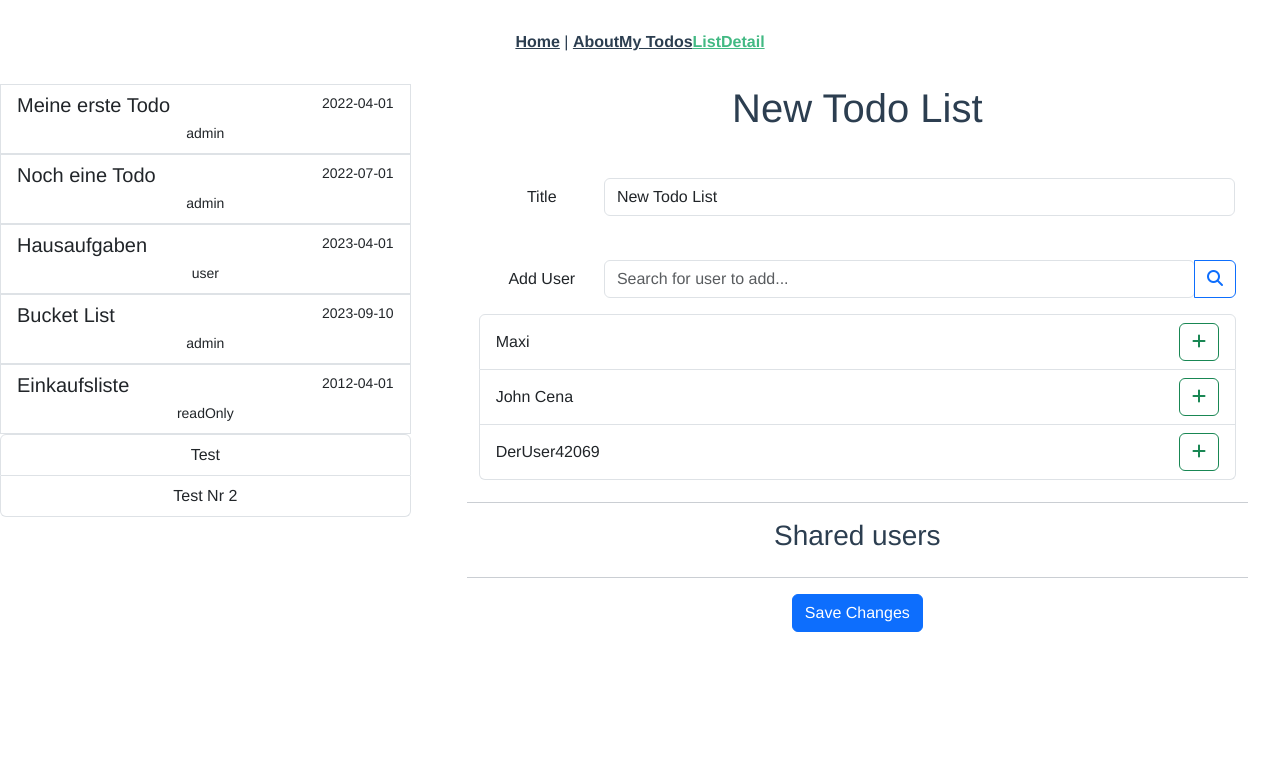
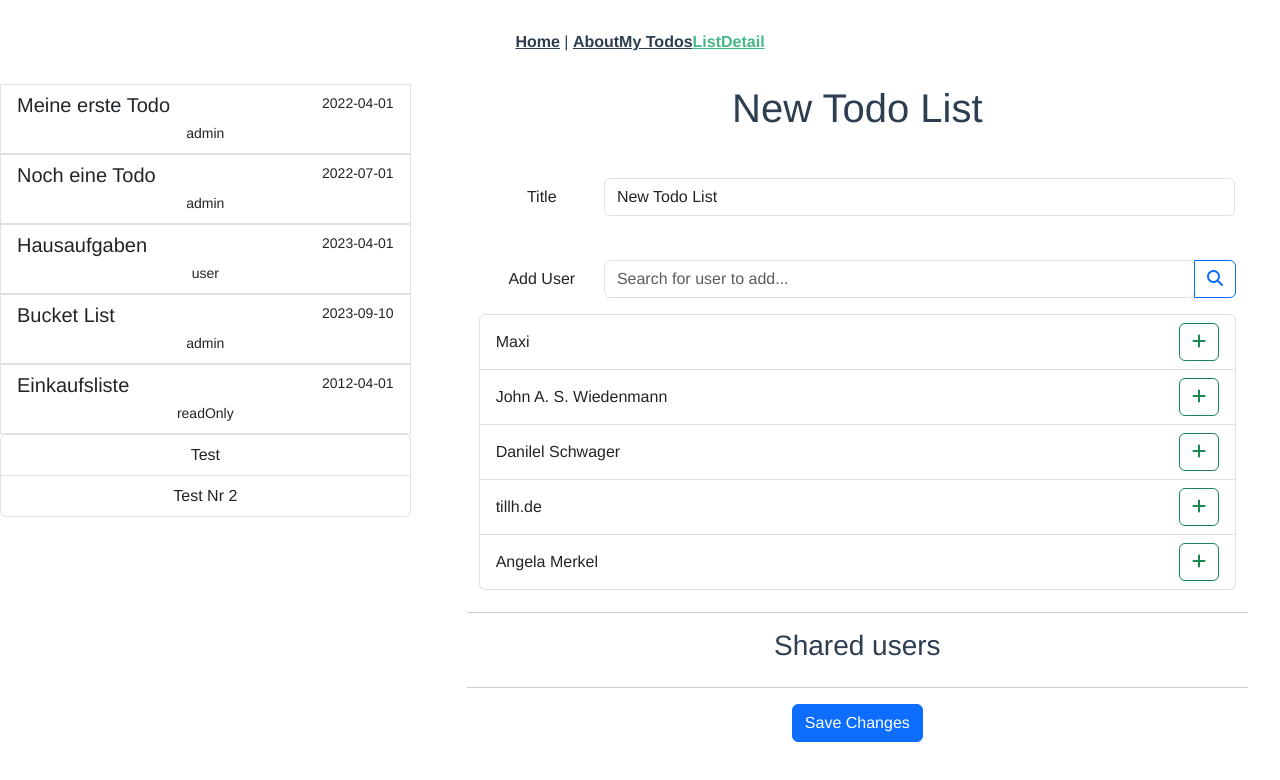
Before and after one commit to jwiedenmann/tin21-sem4-todo-list, a Vue app in the folder app/frontend/: page /#/details in a window 1280 px wide. Shown: the top 780 px of the page. Built offline with nearby package versions, Linux system fonts and the light colour scheme.

Commit message:
create ListUserComponent

```diff
--- a/app/frontend/src/components/ListAdmin.vue
+++ b/app/frontend/src/components/ListAdmin.vue
@@ -1,6 +1,7 @@
 <script setup>
 import { ref, reactive, onMounted } from 'vue'
 import { Modal } from'bootstrap'
+import ListUserComponentVue from './ListUserComponent.vue'
 
 // give each user a unique id
 let id = 0
@@ -9,7 +10,7 @@ const title = ref('New Todo List')
 const users = ref([])
 let duplicateUser = ref('')
 
-const fooUsers = ["Maxi", "John Cena", "DerUser42069"]
+//const fooUsers = ["Maxi", "John Cena", "DerUser42069"]
 
 const exampleUsers = [
           {
@@ -58,24 +59,24 @@ function closeModal()
 }
 
 function filteredList(){
-    return fooUsers.filter((userName)=>
-        userName.toLowerCase().includes(searchInput.value.toLowerCase())
+    return exampleUsers.filter((user)=>
+        user.name.toLowerCase().includes(searchInput.value.toLowerCase())
     );
 }
 
-function addUser(userName) {
-    if(userName && !users.value.some(u => u.name === userName)){
-        users.value.push({ id: id++, name: userName });
+function addUser(user) {
+    if(user.name && !users.value.some(u => u.name === user.name)){
+        users.value.push({ id: user.id, name: user.name, role: user.role });
         console.log(users)
     }else{
         openModal();
-        duplicateUser.value = userName
+        duplicateUser.value = user.name
     }
 
 }
 
-function removeUser(user) {
-  users.value = users.value.filter((u) => u !== user)
+function removeUser(userId) {
+  users.value = users.value.filter((u) => u.id !== userId)
 }
 </script>
 
@@ -106,8 +107,8 @@ function removeUser(user) {
                         </div>
                     </div>
                     <ul class="list-group" id="searchResultList">
-                        <li  v-for="user in filteredList()" :key="user" class="list-group-item d-flex justify-content-between align-items-center">
-                        {{ user }}
+                        <li  v-for="user in filteredList()" :key="user.id" class="list-group-item d-flex justify-content-between align-items-center">
+                        {{ user.name }}
                         <button type="button" class="btn btn-outline-success"  @click="addUser(user)"><i class="fa-solid fa-plus"></i></button>
                         </li>
                     </ul>
@@ -139,17 +140,8 @@ function removeUser(user) {
         <h3>Shared users</h3>
         <div class="form-group row d-flex justify-content-center align-items-center">
             <ul class="list-group col-sm-8">
-                <li v-for="user in users" :key="user.id" class="list-group-item d-flex justify-content-between align-items-center">
-                <i class="fa-solid fa-user col-sm-1 role-icon"></i>
-                <span class="col-sm-4">{{ user.name }}</span>
-                <span class="roleSelect col-sm-2">
-                    <select class="form-select" aria-label="Select role for user" name="userRole">
-                        <option selected>Admin</option>
-                        <option>User</option>
-                        <option>Read only</option>
-                    </select>
-                </span>
-                <button type="button" class="btn btn-danger col-sm-1"  @click="removeUser(user)"><i class="fa-solid fa-trash-can"></i></button>
+                <li v-for="user in users" :key="user.id" >
+                    <ListUserComponentVue :userId="user.id" :userRole="user.role" :userName="user.name" @response="removeUser"/>
                 </li>
             </ul>
         </div>
@@ -176,7 +168,4 @@ function removeUser(user) {
 .search-bar {
     margin-top: 2em;
 }
-.role-icon{
-    font-size: 2em;
-}
 </style>
--- /dev/null
+++ b/app/frontend/src/components/ListUserComponent.vue
@@ -0,0 +1,40 @@
+<script setup>
+import { ref, defineProps, defineEmits } from 'vue'
+
+const props = defineProps({
+    userRole: String,
+    userId: Number,
+    userName: String
+})
+
+const emit = defineEmits(['response'])
+
+const selected = ref(props.userRole)
+</script>
+
+<template>
+    <span class="w-100 row list-group-item d-flex justify-content-between align-items-center listUserComponent">
+        <i v-if="selected === 'ListUser'" class="fa-solid fa-user col-sm-1 role-icon"></i>
+        <i v-else-if="selected === 'ListAdmin'" class="fa-solid fa-user-gear col-sm-1 role-icon"></i>
+        <i v-else class="fa-solid fa-glasses col-sm-1 role-icon"></i>
+        <span class="col-sm-3">
+            <select v-model="selected" class="form-select" aria-label="Select role for user" name="userRole">
+                <option value="ListAdmin">Admin</option>
+                <option value="ListUser">User</option>
+                <option value="ReadOnly">Read only</option>
+            </select>
+        </span>
+        <span class="col-sm-4" id="userName">{{ userName }}</span>
+        <button type="button" class="btn btn-danger col-sm-1"  @click="emit('response', userId)"><i class="fa-solid fa-trash-can"></i></button>
+    </span>
+</template>
+
+<style scoped>
+.role-icon{
+    font-size: 2em;
+}
+
+#userName{
+    font-size: 1.25em;
+}
+</style>
```
